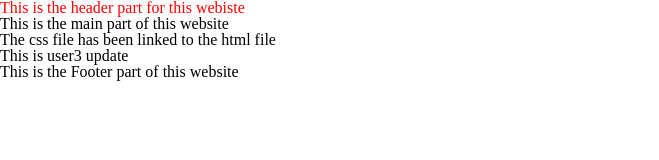
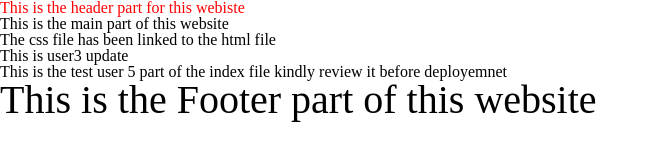
Before and after one commit to vineet98-code/testProjects, a plain HTML site: page index.html in a window 1280 px wide. Shown: the whole page, without its empty margins (0-659 px from the left). Drawn offline with Linux system fonts and the light colour scheme.

Commit message:
footer updated

```diff
--- a/index.html
+++ b/index.html
@@ -1,11 +1,11 @@
 <!DOCTYPE html>
 <html lang="en">
   <head>
-    <meta charset="UTF-8">
-    <meta http-equiv="X-UA-Compatible" content="IE=edge">
-    <meta name="viewport" content="width=width , initial-scale=value ">
-    <title>Git hub test project </title>
-    <link  rel="stylesheet" href="./style.css" />
+    <meta charset="UTF-8" />
+    <meta http-equiv="X-UA-Compatible" content="IE=edge" />
+    <meta name="viewport" content="width=width , initial-scale=value " />
+    <title>Git hub test project</title>
+    <link rel="stylesheet" href="./style.css" />
   </head>
   <body>
     <header>
@@ -17,6 +17,10 @@
       <section>
         <p>This is user3 update</p>
       </section>
+      <section>
+        This is the test user 5 part of the index file kindly review it before
+        deployemnet
+      </section>
     </main>
     <footer>
       <h3>This is the Footer part of this website</h3>
--- a/style.css
+++ b/style.css
@@ -120,7 +120,7 @@ blockquote:before,
 blockquote:after,
 q:before,
 q:after {
-	content: "";
+  content: '';
   content: none;
 }
 table {
@@ -131,3 +131,7 @@ table {
 header {
   color: red;
 }
+
+footer {
+  font-size: 40px;
+}
```
Lines whose indentation alone changed are shown as unchanged.
